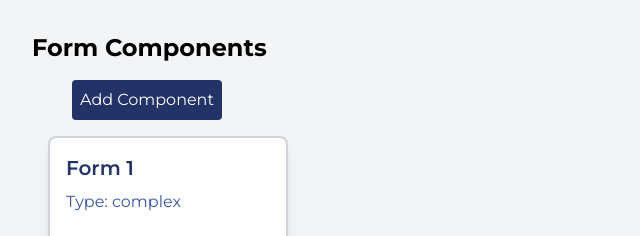
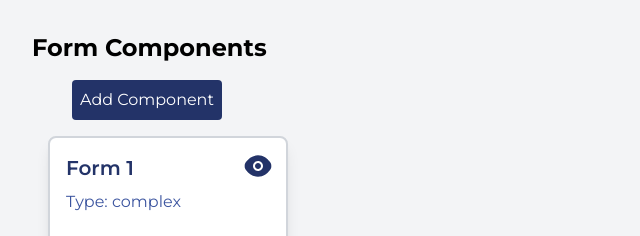
Before and after one commit to Bjaoui-mohamed-aziz/Form-builder, a React (Vite) app: page / in a window 1280 px wide. Shown: the top 236 px of the page, without its empty margins (0-640 px from the left). Built offline with nearby package versions, Linux system fonts and the light colour scheme.

Commit message:
added and designed the eye icon to preview modal

```diff
--- a/src/components/FormComponent.tsx
+++ b/src/components/FormComponent.tsx
@@ -1,6 +1,6 @@
 import React from 'react';
 import { Link } from 'react-router-dom';
-
+import eye from 'assets/icons/eye.svg';
 type FormComponentProps = {
 
   id: string;
@@ -17,14 +17,20 @@ const FormComponent: React.FC<FormComponentProps> = ({id, name, type, onDelete }
 
   return (
     <div className="w-60 h-48  flex flex-col m-4 border-2 border-gray-300 p-4 mb-4 shadow-lg rounded-lg bg-white relative hover:bg-gray-100 hover:shadow-2xl transition duration-300 hover:scale-105">
+             <div className='static'>
+              <img
+              src={eye}
+              alt="Text Input"
+              className="absolute top-2 right-2 w-10 h-10 hover:bg-gray-300 rounded-md p-1"
+            /></div>
       <h3 className="text-xl mb-2 text-[#233368] font-semibold">{name}</h3>
       <p className="text-[#3b549f]">Type: {type}</p>
       <div className="flex absolute bottom-3 left-3">
-        <button className="p-2 bg-gray-300 mr-2 text-black rounded" onClick={() => onDelete(id)}>
+        <button className="p-2 bg-gray-300 mr-2 text-black rounded hover:bg-gray-400" onClick={() => onDelete(id)}>
           Delete
         </button>
         <Link to={`/form-builder/${id}`}>
-          <button className="p-2 bg-[#233368] text-white rounded">
+          <button className="p-2 bg-[#233368] text-white rounded hover:bg-[#2f3e6f]">
             Edit
           </button>
         </Link>
```
Also changed, not shown: src/assets/icons/eye.svg (added).
